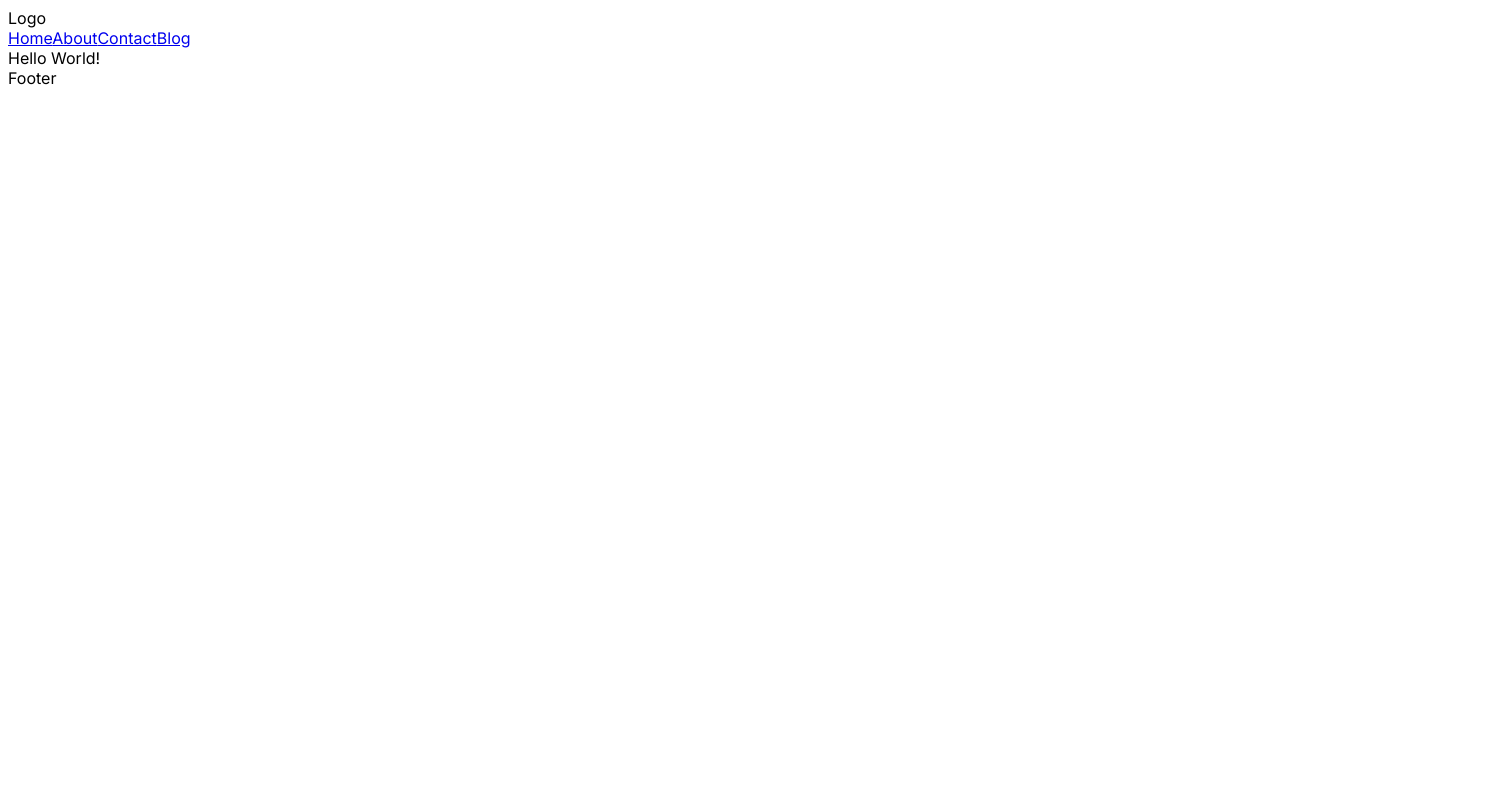
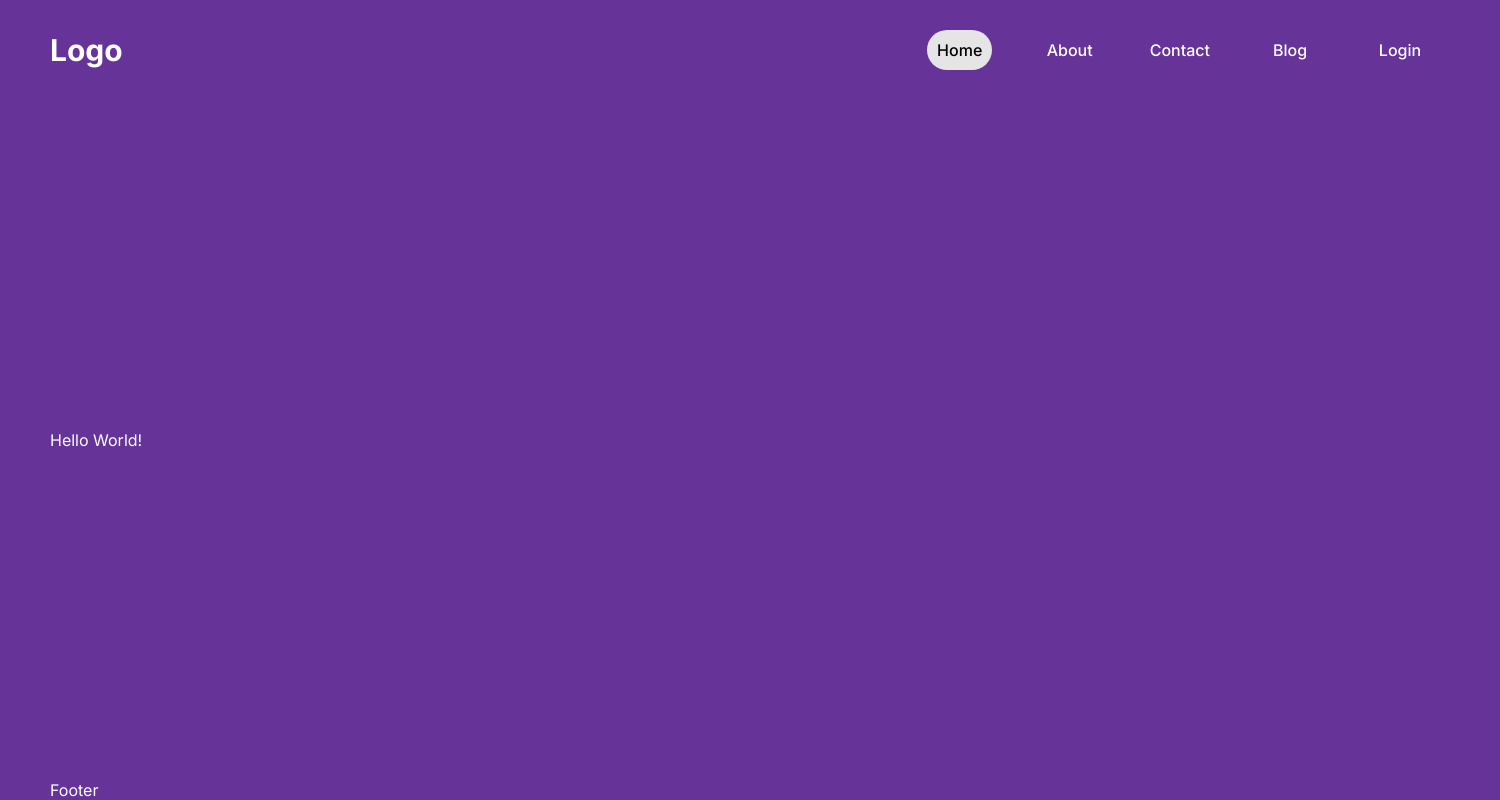
Before and after one commit to RealHarshAgarwal1/Blog-Project, a Next.js app in the folder Blog/: page / in a window 1280 px wide. Shown: the whole page, 1500 px wide, since content can reach past the window. Built offline with nearby package versions, Linux system fonts and the light colour scheme.

Commit message:
completed basic admin mechanism frontend

```diff
--- a/Blog/src/app/globals.css
+++ b/Blog/src/app/globals.css
@@ -0,0 +1,36 @@
+:root{
+    --bg: #0d0c22;
+    --bgSoft:#2d2b42;
+    --text: white;
+    --textSoft:#e5e5e5;
+    --btn:#3673fd;
+
+}
+*{
+    margin:0;
+    padding:0;
+    box-sizing: border-box;
+}
+
+
+body{
+    background-color: var(--bg);
+    color:var(--text);
+}
+.container{
+    background-color: rebeccapurple;
+    width:1500px;
+    margin:auto;
+    padding-left:50px;
+    padding-right:50px;
+    min-height: 100vh;
+    display: flex;
+    flex-direction: column;
+    justify-content: space-between;
+}
+
+
+a{
+    text-decoration:none;
+    color:inherit;
+}
--- a/Blog/src/app/layout.js
+++ b/Blog/src/app/layout.js
@@ -14,9 +14,11 @@ export default function RootLayout({ children }) {
   return (
     <html lang="en">
       <body className={inter.className}>
+        <div className='container'>
         <Navbar />
         {children}
         <Footer />
+        </div>
         </body>
     </html>
   )
--- a/Blog/src/components/navbar/Navbar.jsx
+++ b/Blog/src/components/navbar/Navbar.jsx
@@ -1,13 +1,14 @@
 import Links from "./links/Links";
+import styles from "./navbar.module.css";
 
 const Navbar = () => {
   return (
-    <>
-    <div>Logo</div>
+    <div className={styles.container}>
+    <div className={styles.logo}>Logo</div>
     <div>
       <Links/>
     </div>
-    </>
+    </div>
 
 
   );
--- a/Blog/src/components/navbar/links/Links.jsx
+++ b/Blog/src/components/navbar/links/Links.jsx
@@ -1,4 +1,7 @@
 import Link from "next/link";
+import styles from "./links.module.css";
+import NavLink from "./navLink/NavLink";
+
 const Links = () => {
 
     const links = [
@@ -18,13 +21,31 @@ const Links = () => {
             title: "Blog",
             href: "/blog",
         }
-    ]
+    ];
+
+    //Temporary
+    const session = false;
+    const isAdmin = false;
+
+
+
   return (
-    <div>
+    <div className={styles.links}>
       {
         links.map((link=>(
-            <Link href={link.href} key={link.title}>{link.title}</Link>
+            <NavLink item={link} key={link.title} />
         )))
+      }{
+        session ? (
+            <>
+            {isAdmin && <NavLink item = {{ title:"Admin",href:"/admin"}}/>}
+            <button>Logout</button>
+            </>
+        )
+        :
+        (
+            <NavLink item={{title:"Login",href:"/login"}}/>
+        )
       }
     </div>
   );
--- /dev/null
+++ b/Blog/src/components/navbar/links/links.module.css
@@ -0,0 +1,5 @@
+.links{
+    display: flex;
+    align-items: center;
+    gap: 10px;
+}
--- /dev/null
+++ b/Blog/src/components/navbar/links/navLink/NavLink.jsx
@@ -0,0 +1,21 @@
+"use client";
+
+import { usePathname } from "next/navigation";
+import styles from "./navlink.module.css";
+import Link from "next/link";
+
+const NavLink = ({ item }) => { // Pass in the 'item' prop
+  const pathName = usePathname();
+  return (
+    <div className={styles.container}>
+      <Link
+        href={item.href} // Use item.href for the link
+        className={`${styles.container} ${pathName === item.href && styles.active}`} // Compare with item.href
+      >
+        {item.title}
+      </Link>
+    </div>
+  );
+};
+
+export default NavLink;
--- /dev/null
+++ b/Blog/src/components/navbar/links/navLink/navlink.module.css
@@ -0,0 +1,13 @@
+.container{
+    min-width: 100px;
+    padding: 10px;
+    border-radius: 20px;
+    font-weight: 500;
+    text-align:center;
+    cursor: pointer;
+}
+
+.active{
+    background-color: var(--textSoft);
+    color: black;
+}
--- /dev/null
+++ b/Blog/src/components/navbar/navbar.module.css
@@ -0,0 +1,11 @@
+.container{
+    height: 100px;
+    display: flex;
+    align-items: center;
+    justify-content: space-between;
+}
+
+.logo{
+    font-size: 30px;
+    font-weight: bold;
+}
```
